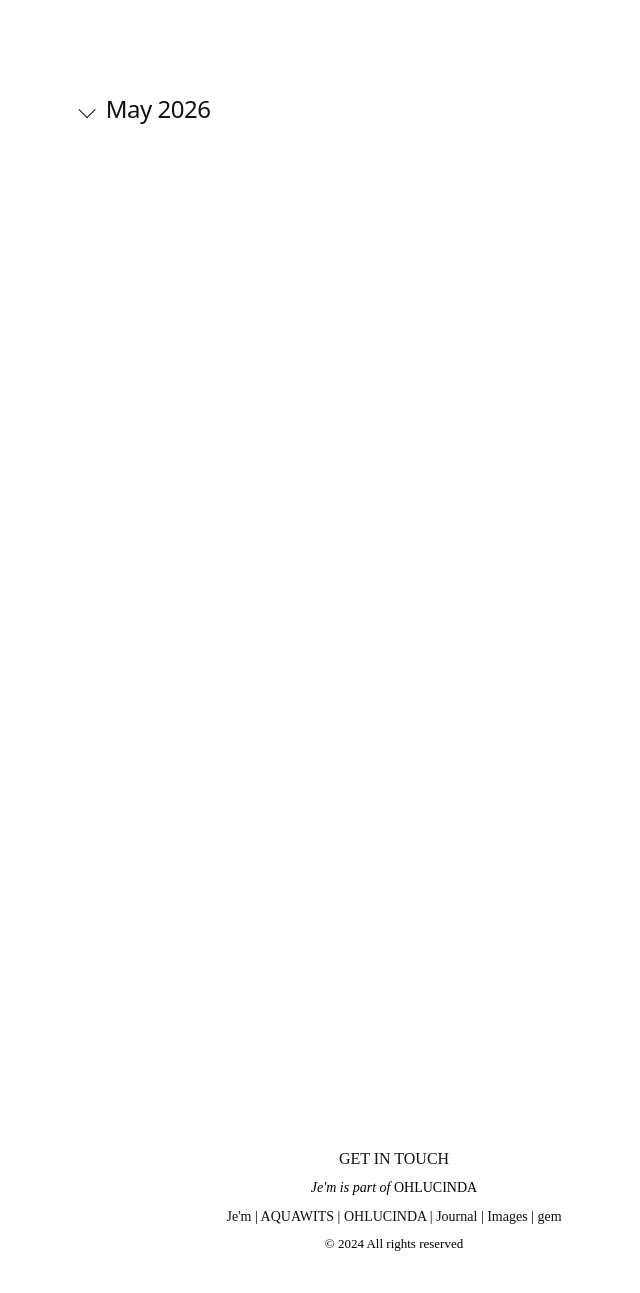
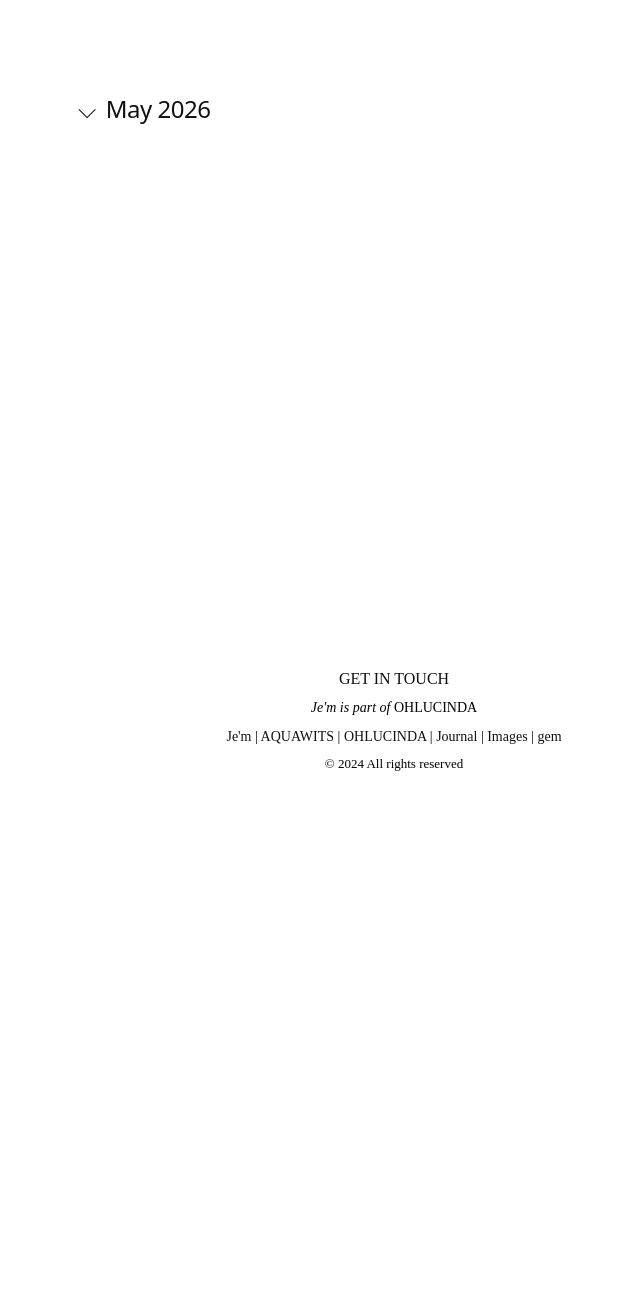
Before and after one commit to ohlucinda/ohlucinda-mobile, a Jekyll site: the page built from index.html, in a window 1280 px wide. Shown: the whole page, without its empty margins (246-886 px from the left). Built offline with Jekyll 4.4.1, drawn with Linux system fonts in a browser that asks for light colours; after the commit the page ends 900 px from its top, so only the background shows below that.

Commit message:
Update style.css

```diff
--- a/assets/style.css
+++ b/assets/style.css
@@ -184,7 +184,7 @@ details summary::before {
 @media (min-width: 1024px) {
 
   .writes-index {
-    padding-bottom: 700px;
+    padding-bottom: 220px;
   }
 
 }
```
